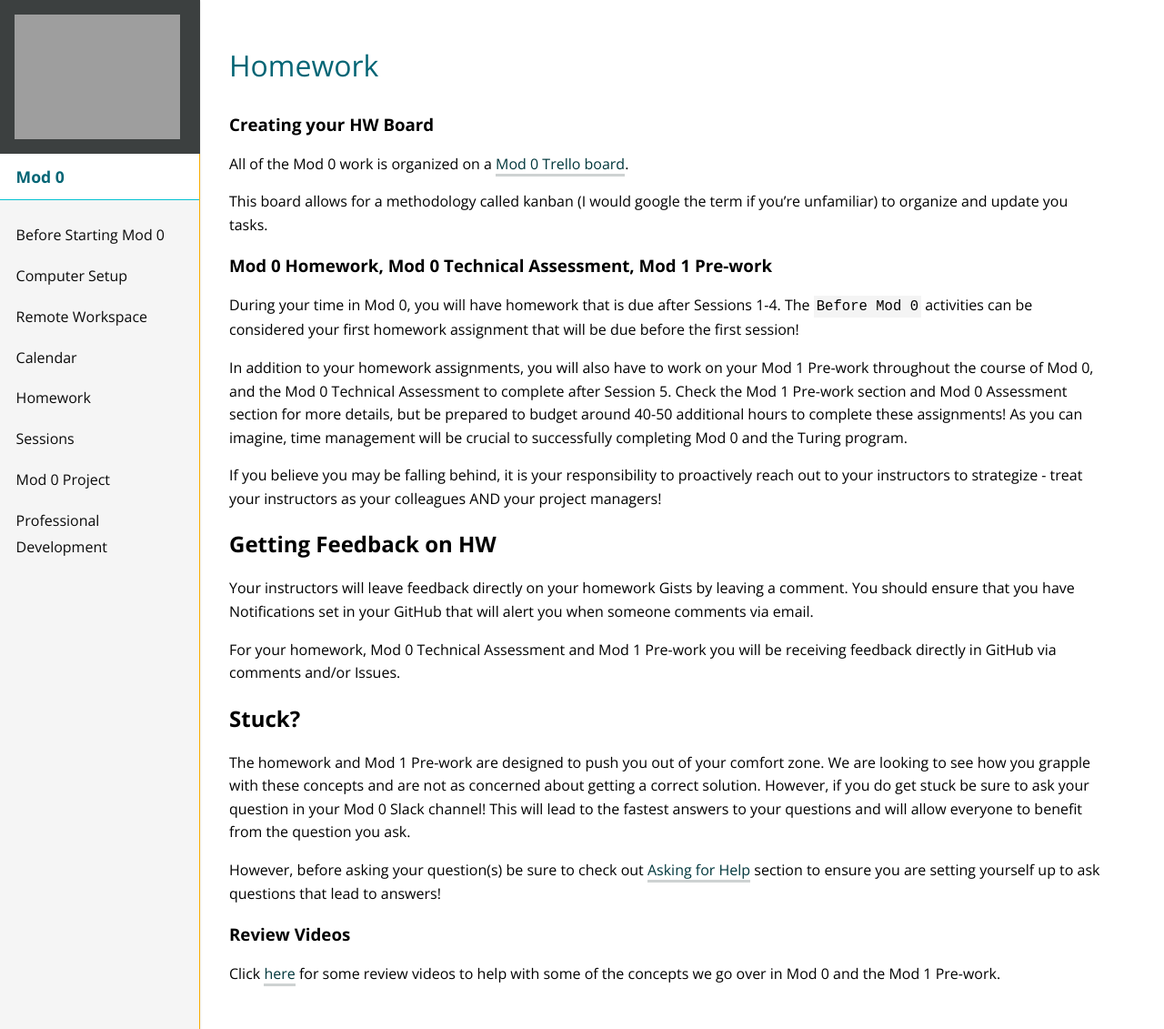
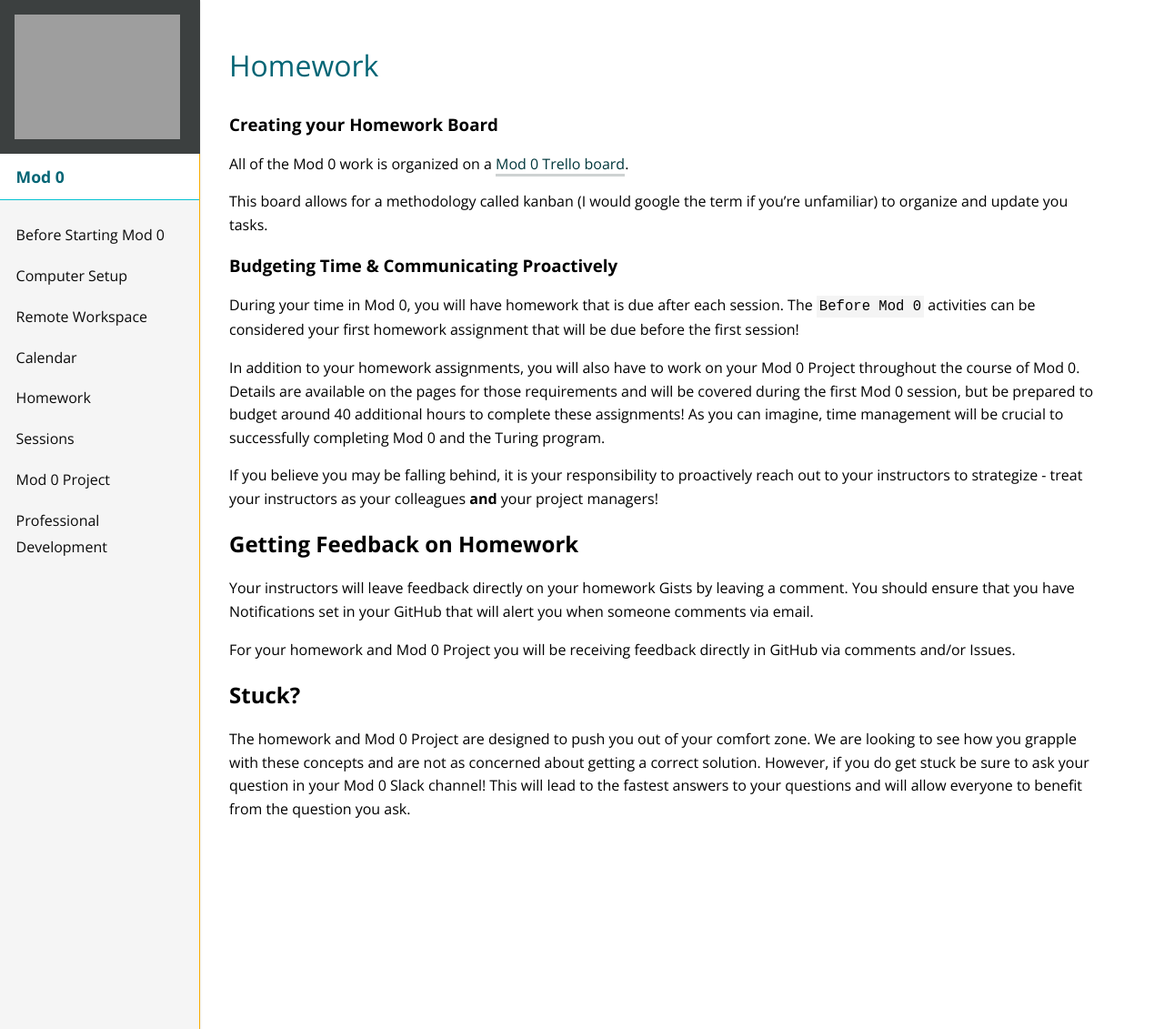
Before and after one commit to turingschool/mod-0-curriculum, a Jekyll site: the page built from homework/index.md, in a window 1280 px wide and 1131 px high. Shown: the whole window at 91% size. Built offline with Jekyll 4.4.1, drawn with Linux system fonts in a browser that asks for light colours; nearby versions of some CDN libraries.

Commit message:
Update HW section

```diff
--- a/homework/index.md
+++ b/homework/index.md
@@ -3,29 +3,26 @@ layout: page
 title: Homework
 ---
 
-### Creating your HW Board
+### Creating your Homework Board
 
 All of the Mod 0 work is organized on a [Mod 0 Trello board](https://trello.com/b/2SkOztic/mod-0).
 
 This board allows for a methodology called kanban (I would google the term if you're unfamiliar) to organize and update you tasks.
 
-### Mod 0 Homework, Mod 0 Technical Assessment, Mod 1 Pre-work
-During your time in Mod 0, you will have homework that is due after Sessions 1-4. The `Before Mod 0` activities can be considered your first homework assignment that will be due before the first session!
+### Budgeting Time & Communicating Proactively
 
-In addition to your homework assignments, you will also have to work on your Mod 1 Pre-work throughout the course of Mod 0, and the Mod 0 Technical Assessment to complete after Session 5. Check the Mod 1 Pre-work section and Mod 0 Assessment section for more details, but be prepared to budget around 40-50 additional hours to complete these assignments! As you can imagine, time management will be crucial to successfully completing Mod 0 and the Turing program.
+During your time in Mod 0, you will have homework that is due after each session. The `Before Mod 0` activities can be considered your first homework assignment that will be due before the first session!
 
-If you believe you may be falling behind, it is your responsibility to proactively reach out to your instructors to strategize - treat your instructors as your colleagues AND your project managers!
+In addition to your homework assignments, you will also have to work on your Mod 0 Project throughout the course of Mod 0. Details are available on the pages for those requirements and will be covered during the first Mod 0 session, but be prepared to budget around 40 additional hours to complete these assignments! As you can imagine, time management will be crucial to successfully completing Mod 0 and the Turing program.
 
-## Getting Feedback on HW
+If you believe you may be falling behind, it is your responsibility to proactively reach out to your instructors to strategize - treat your instructors as your colleagues **and** your project managers!
+
+## Getting Feedback on Homework
+
 Your instructors will leave feedback directly on your homework Gists by leaving a comment. You should ensure that you have Notifications set in your GitHub that will alert you when someone comments via email.
 
-For your homework, Mod 0 Technical Assessment and Mod 1 Pre-work you will be receiving feedback directly in GitHub via comments and/or Issues.
+For your homework and Mod 0 Project you will be receiving feedback directly in GitHub via comments and/or Issues.
 
 ## Stuck?
-The homework and Mod 1 Pre-work are designed to push you out of your comfort zone. We are looking to see how you grapple with these concepts and are not as concerned about getting a correct solution. However, if you do get stuck be sure to ask your question in your Mod 0 Slack channel! This will lead to the fastest answers to your questions and will allow everyone to benefit from the question you ask.
 
-However, before asking your question(s) be sure to check out [Asking for Help](https://mod0.turing.edu/asking-questions) section to ensure you are setting yourself up to ask questions that lead to answers!
-
-### Review Videos
-
-Click [here](https://www.youtube.com/playlist?list=PL1Y67f0xPzdMFq2S1bK7E7veT_BbK-zjt) for some review videos to help with some of the concepts we go over in Mod 0 and the Mod 1 Pre-work.
+The homework and Mod 0 Project are designed to push you out of your comfort zone. We are looking to see how you grapple with these concepts and are not as concerned about getting a correct solution. However, if you do get stuck be sure to ask your question in your Mod 0 Slack channel! This will lead to the fastest answers to your questions and will allow everyone to benefit from the question you ask.
```
